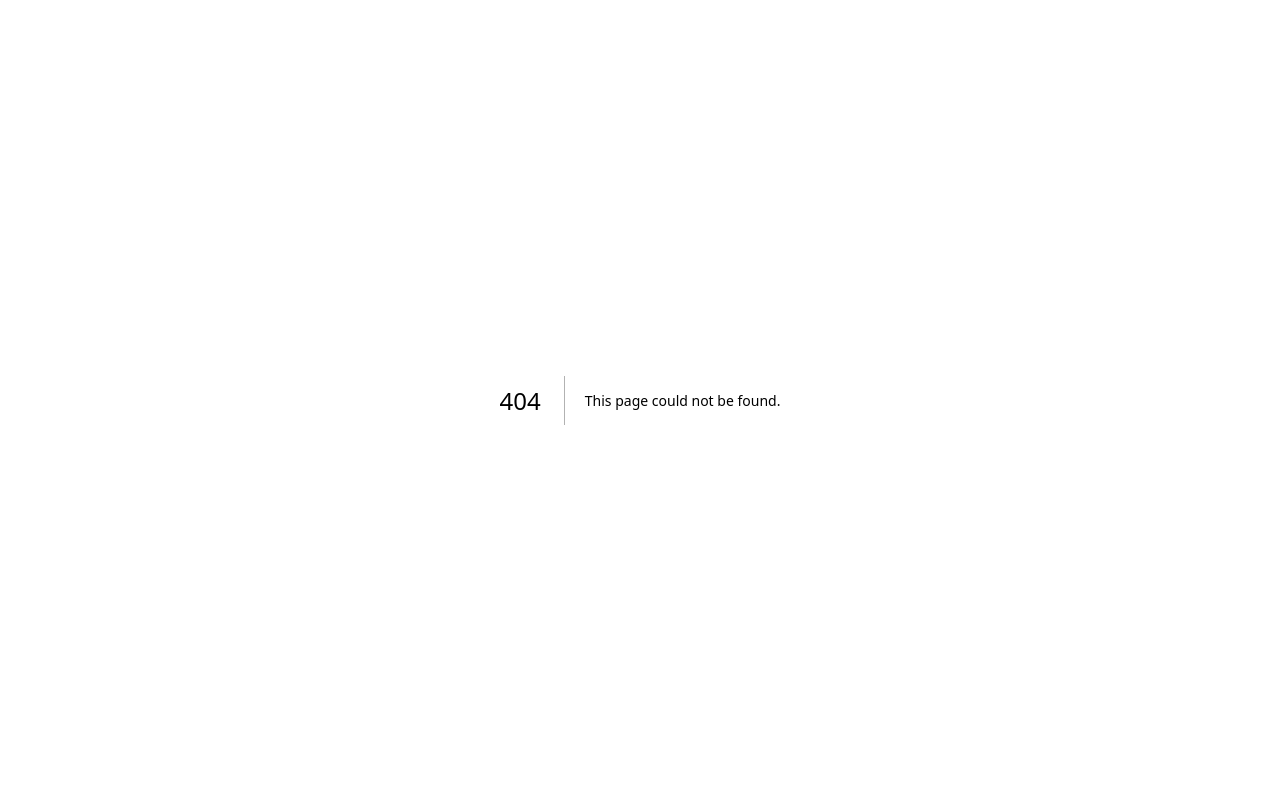
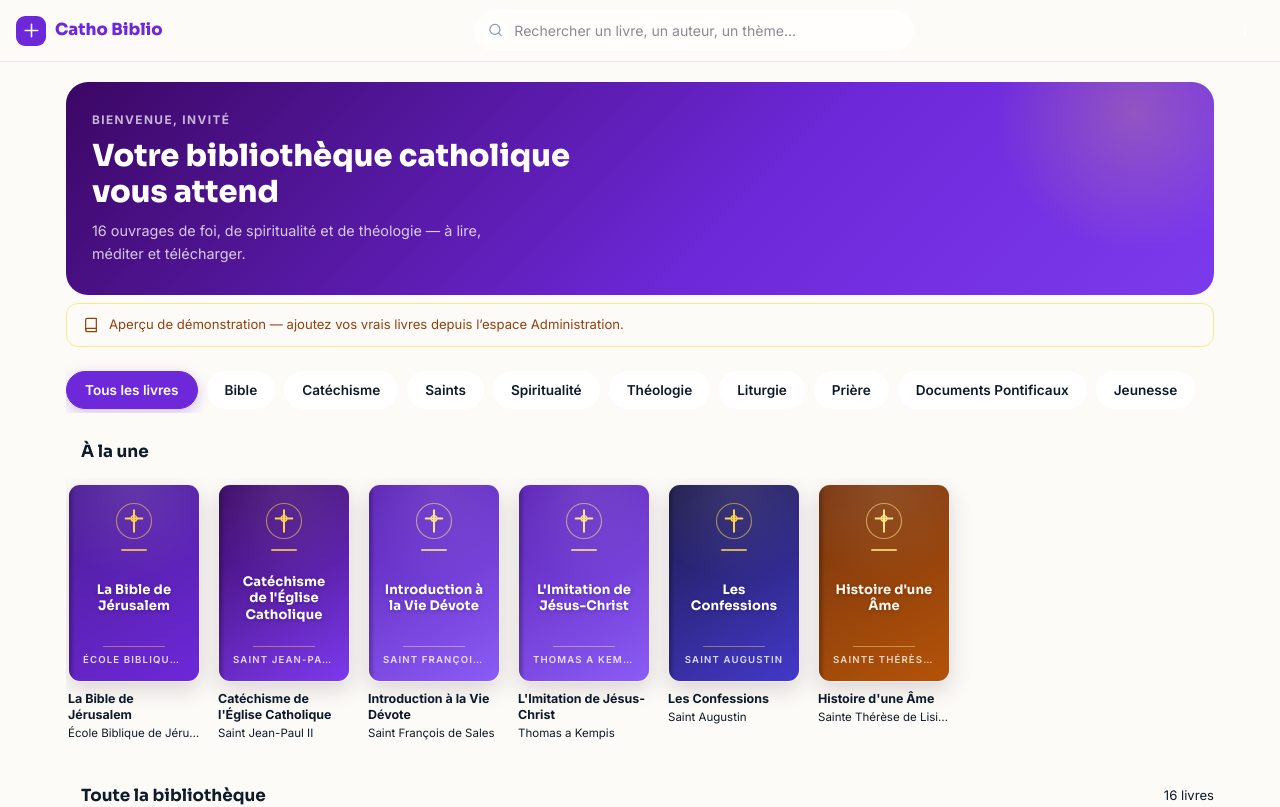
Before and after one commit to jmanelink1-cpu/catho-biblio, a Next.js app: page /apercu in a window 1280 px wide. Before the commit this address had no page. Shown: the top 807 px of the page. Built offline with nearby package versions, Linux system fonts and the light colour scheme; no server answers.

Commit message:
feat: add public /apercu route to preview the library without login

```diff
--- /dev/null
+++ b/app/apercu/page.tsx
@@ -0,0 +1,15 @@
+import LibraryClient from '../library/LibraryClient'
+import { DEMO_BOOKS } from '@/lib/demoBooks'
+import type { Profile } from '@/lib/types'
+
+export const dynamic = 'force-dynamic'
+
+// Public, login-free preview of the library (demo catalogue only).
+const guestProfile: Profile = {
+  id: 'guest', email: 'invite@catho-biblio.com', full_name: 'Invité',
+  has_access: true, access_type: 'lifetime', access_expires_at: null, is_admin: false, created_at: '2026-01-01',
+}
+
+export default function ApercuPage() {
+  return <LibraryClient books={DEMO_BOOKS} profile={guestProfile} userEmail={guestProfile.email!} isDemo />
+}
```
